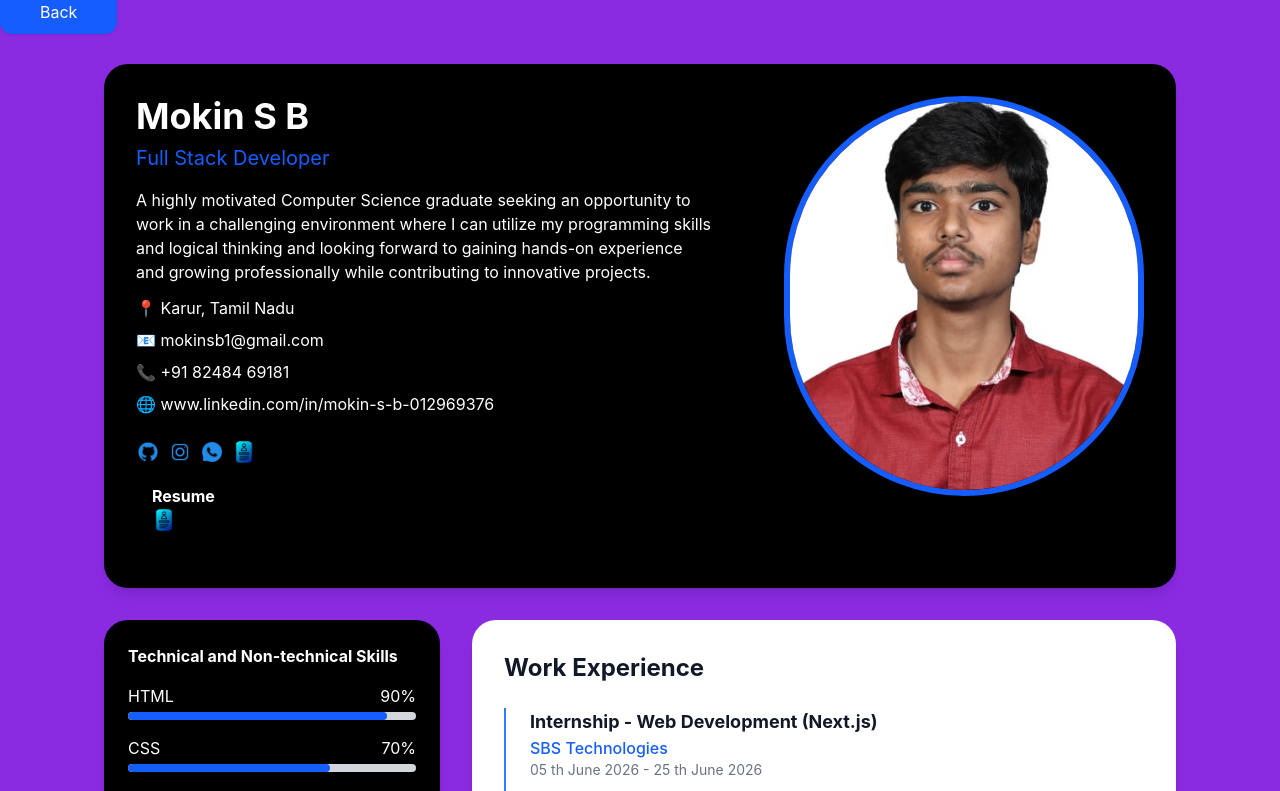
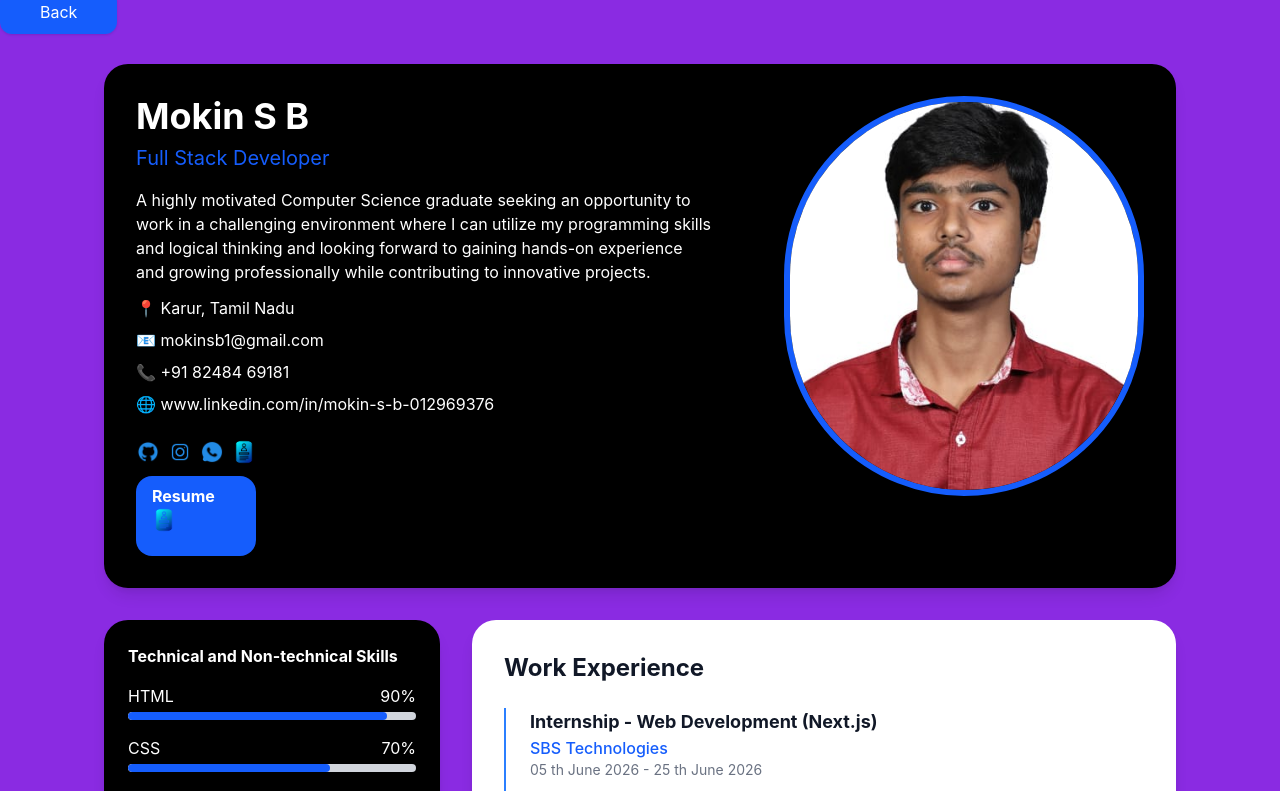
Before and after one commit to Mokin-1726/Internship-Projects, a Next.js app: page /resume in a window 1280 px wide. Shown: the top 791 px of the page. Built offline with nearby package versions, Linux system fonts and the light colour scheme.

Commit message:
Final Color Change in Resume Button

```diff
--- a/app/resume/page.tsx
+++ b/app/resume/page.tsx
@@ -67,7 +67,7 @@ export default function ResumePage() {
               <img src="/icons/resume.png" alt="Resume img" className="w-6 h-6 rounded-full object cover transition duration-300 hover:scale-125" />
               </a>
             </div>
-            <div className="px-4 py-2 bg-gold 600 text-white 600 font-bold rounded-2xl w-30 h-20 transition duration-300 hover:rotate-360">
+            <div className="px-4 py-2 bg-blue-600 text-white 600 font-bold rounded-2xl w-30 h-20 transition duration-300 hover:rotate-360">
               <a href="/mokin.pdf" download target="_blank">Resume
               <img src="/icons/resume.png" alt="Resume img" className="w-6 h-6 rounded-full object cover transition duration-300 hover:scale-125" />
               </a>
```
